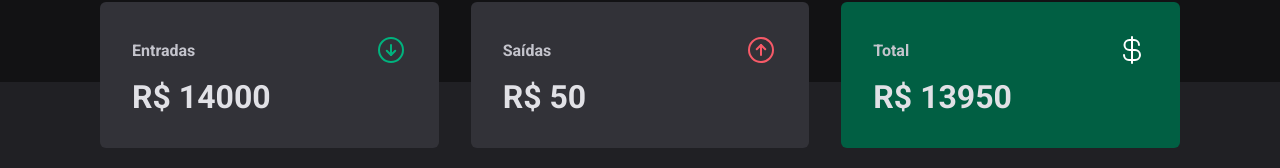
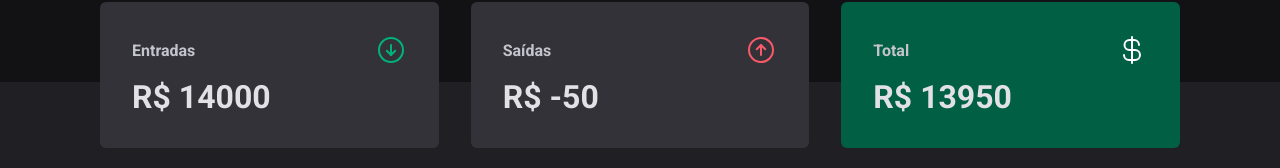
Before and after one commit to Anathangv/reactjs_ignitecourse_dt_money, a React (Vite) app: page / in a window 1280 px wide. Shown: the part 128-296 px from the top of the page. Built offline with nearby package versions, Linux system fonts and the light colour scheme; data requests are answered from the project's data file.

Commit message:
fix: moved total income/outcome from context to dashboard component

```diff
--- a/src/contexts/TransactionContext.tsx
+++ b/src/contexts/TransactionContext.tsx
@@ -14,9 +14,8 @@ export interface ITransaction {
 }
 
 interface ITransactionContextType {
+  transactions: ITransaction[]
   filteredTransactions: ITransaction[]
-  totalIncome: number
-  totalOutcome: number
   addNewTransaction: (transaction: ITransaction) => void
   searchTransaction: (search: string) => void
 }
@@ -60,20 +59,11 @@ export function TransactionProvider({ children }: TransactionContextProps) {
     setFilteredTransactions(searchList)
   }
 
-  const totalIncome = transactions
-    .filter((transaction) => transaction.type === 'income')
-    .reduce((result, transaction) => result + transaction.value, 0)
-
-  const totalOutcome = transactions
-    .filter((transaction) => transaction.type === 'outcome')
-    .reduce((result, transaction) => result + transaction.value, 0)
-
   return (
     <TransactionContext.Provider
       value={{
+        transactions,
         filteredTransactions,
-        totalIncome,
-        totalOutcome,
         addNewTransaction,
         searchTransaction,
       }}
--- a/src/pages/Home/components/Dashboard/index.tsx
+++ b/src/pages/Home/components/Dashboard/index.tsx
@@ -7,23 +7,42 @@ import { TransactionContext } from '../../../../contexts/TransactionContext'
 
 export function Dashboard() {
   const theme = useTheme()
-  const { totalIncome, totalOutcome } = useContext(TransactionContext)
+  const { transactions } = useContext(TransactionContext)
+
+  const sumary = transactions.reduce(
+    (acc, transaction) => {
+      if (transaction.type === 'income') {
+        acc.income += transaction.value
+        acc.total += transaction.value
+      } else {
+        acc.outcome -= transaction.value
+        acc.total -= transaction.value
+      }
+
+      return acc
+    },
+    {
+      income: 0,
+      outcome: 0,
+      total: 0,
+    },
+  )
 
   return (
     <DashboardContainer>
       <Card
         title="Entradas"
-        value={totalIncome}
+        value={sumary.income}
         icon={<ArrowCircleDown size={32} color={theme['green-300']} />}
       />
       <Card
         title="Saídas"
-        value={totalOutcome}
+        value={sumary.outcome}
         icon={<ArrowCircleUp size={32} color={theme['red-300']} />}
       />
       <Card
         title="Total"
-        value={totalIncome - totalOutcome}
+        value={sumary.total}
         icon={<CurrencyDollar size={32} color={theme.white} />}
         cardColor={theme['green-700']}
       />
```
